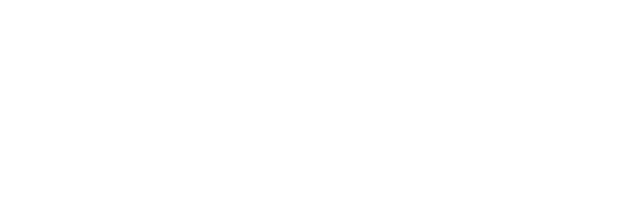
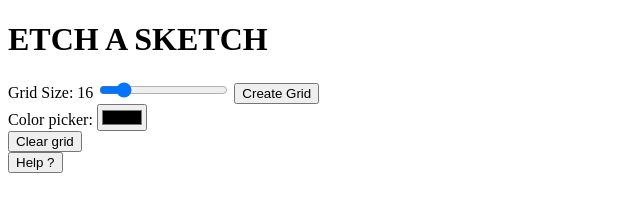
Before and after one commit to SagarPawar-dev/Etch-a-sketch, a plain HTML site: page index.html in a window 1280 px wide. Shown: the whole page, without its empty margins (0-640 px from the left). Drawn offline with Linux system fonts and the light colour scheme.

Commit message:
Create project skeleton

```diff
--- a/index.html
+++ b/index.html
@@ -7,8 +7,46 @@
     <link rel="stylesheet" href="style.css">
 </head>
 <body>
+    <h1>ETCH A SKETCH</h1>
+    <div class="container">
+        <div class="controls">
+            <div class="size-color">
+                <label for="gridSize">Grid Size: <span id="gridValue">16</span></label>
+                <input type="range" id="gridSize" min="1" max="100" value="16">
+                <button id="createBtn">Create Grid</button>
+                <br>
+                <label for="colorPicker">Color picker: </label>
+                <input type="color" id="colorPicker">
+            </div>
 
+            <div class="erase-help">
+                <div class="erase">
+                    <button id="clearBtn">Clear grid</button>
+                </div>
 
+                <div class="help">
+                    <button id="helpBtn">Help ?</button>
+                </div>
+            </div>
+
+        </div>
+
+        <div class="drawing-pad">
+
+        </div>
+    </div>
+
+    <!-- <footer>
+    <p>© 2026 Sagar Pawar</p>
+
+    <a href="https://github.com/sagarpawar-dev"
+       target="_blank"
+       class="github-link">
+
+    <img src="https://cdn.jsdelivr.net/gh/devicons/devicon/icons/github/github-original.svg"
+        alt="GitHub">GitHub
+    </a>
+    </footer> -->
 
 
     <script src="script.js"></script>
```
